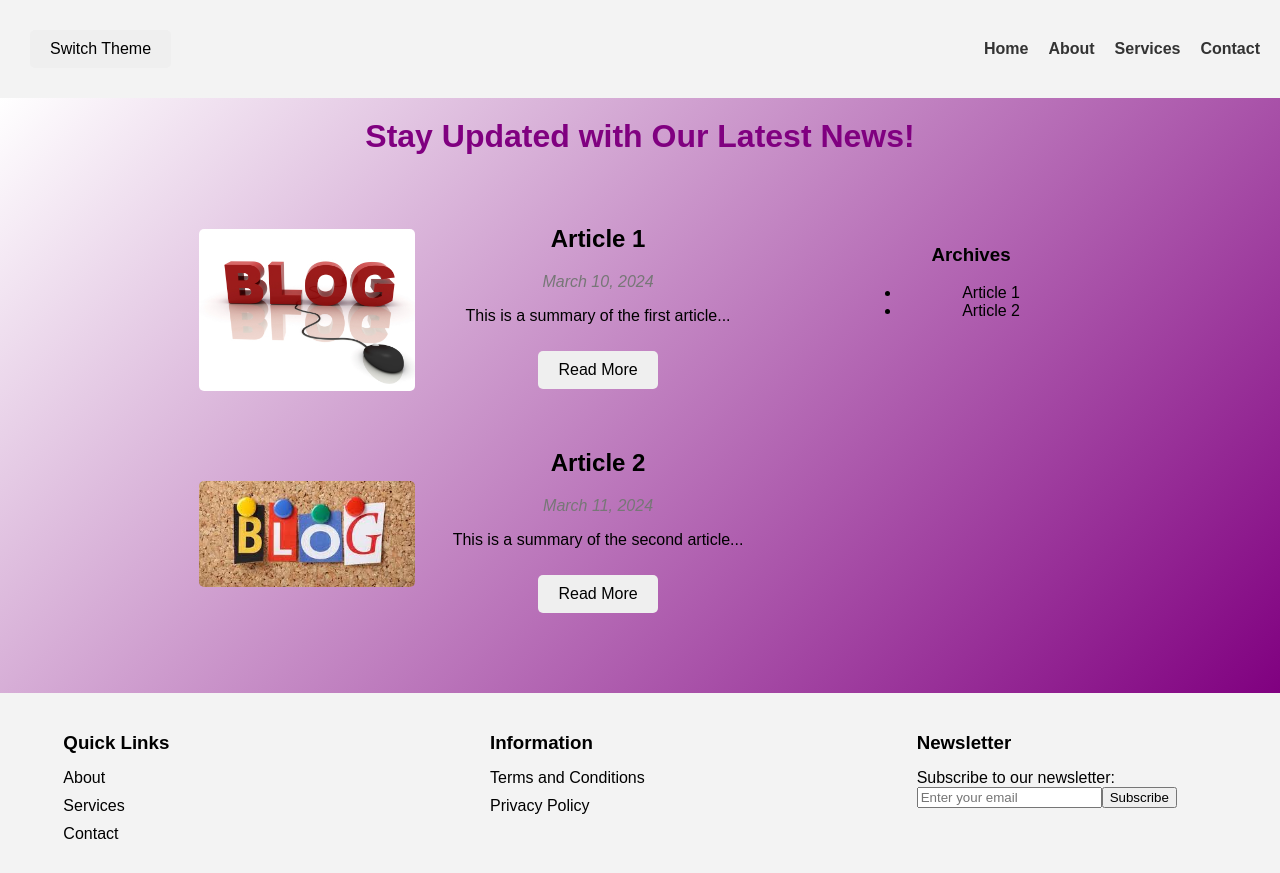
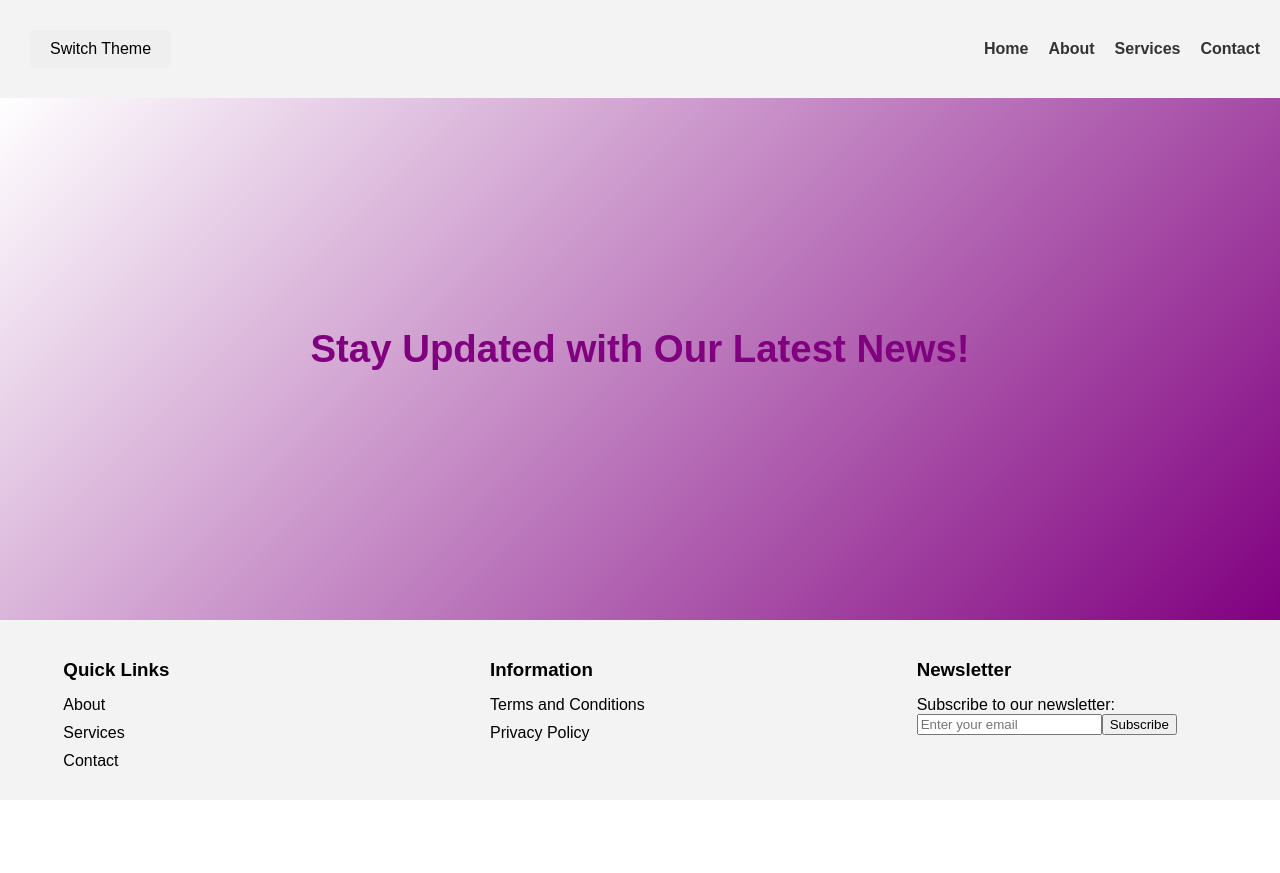
Before and after one commit to mariamkhutuashvili/tbc-academy-react-project, a React (Create React App) app: page / in a window 1280 px wide. After the commit the page ends 800 px from the top, so only its background shows below. Built offline with nearby package versions, Linux system fonts and the light colour scheme; the HTML template or start-up script is replaced by a standard one.

Commit message:
Remove blog section and implement full-height layout with scrollable main content

```diff
--- a/src/App.css
+++ b/src/App.css
@@ -1,6 +1,9 @@
 .container {
   margin: 0 auto;
   padding: 0px;
+  display: flex;
+  flex-direction: column;
+  height: 100%;
 }
 
 .header {
@@ -14,6 +17,7 @@
 .nav {
   display: flex;
   justify-content: flex-end;
+  flex-wrap: wrap;
 }
 
 .nav-link {
@@ -23,9 +27,10 @@
 }
 
 .main-content {
+  flex-grow: 1;
+  overflow-y: auto;
   padding: 20px;
   text-align: center;
-  height: auto;
   display: flex;
   justify-content: center;
   align-items: center;
@@ -36,6 +41,7 @@
 .main-content h1 {
   margin: 0 0 20px 0;
   color: purple;
+  font-size: 3vw;
 }
 
 .dark-theme {
@@ -46,50 +52,6 @@
 
 .dark-theme h1 {
   color: white;
-}
-
-.blog-container {
-  display: flex;
-  justify-content: space-between;
-}
-
-.blog-articles {
-  flex: 3;
-}
-
-.blog-archives {
-  flex: 1;
-  margin: 50px;
-}
-
-.article-container {
-  display: flex;
-  margin: 50px;
-  align-items: center;
-}
-
-.article-image-container {
-  flex: 2;
-  margin-right: 20px;
-}
-
-.article-image {
-  width: 100%;
-  height: auto;
-  border-radius: 5px;
-}
-
-.article-details {
-  flex: 3;
-}
-
-.article-title {
-  margin-top: 0;
-}
-
-.article-date {
-  font-style: italic;
-  color: #777;
 }
 
 .footer {
--- a/src/components/MainContent.jsx
+++ b/src/components/MainContent.jsx
@@ -1,10 +1,10 @@
-import Blog from "./Blog";
+// import Blog from "./blog/Blog";
 
 function MainContent() {
   return (
     <main className="main-content">
       <h1>Stay Updated with Our Latest News!</h1>
-      <Blog />
+      {/* <Blog /> */}
     </main>
   );
 }
--- /dev/null
+++ b/src/components/blog/Blog.css
@@ -0,0 +1,43 @@
+.blog-container {
+  display: flex;
+  justify-content: space-between;
+}
+
+.blog-articles {
+  flex: 3;
+}
+
+.blog-archives {
+  flex: 1;
+  margin: 50px;
+}
+
+.article-container {
+  display: flex;
+  margin: 50px;
+  align-items: center;
+}
+
+.article-image-container {
+  flex: 2;
+  margin-right: 20px;
+}
+
+.article-image {
+  width: 100%;
+  height: auto;
+  border-radius: 5px;
+}
+
+.article-details {
+  flex: 3;
+}
+
+.article-title {
+  margin-top: 0;
+}
+
+.article-date {
+  font-style: italic;
+  color: #777;
+}
--- a/src/components/Blog.jsx
+++ b/src/components/blog/Blog.jsx
@@ -1,17 +1,18 @@
 import Article from "./Article";
+import "./Blog.css";
 
 function Blog() {
   const articles = [
     {
       title: "Article 1",
       date: "March 10, 2024",
-      photo: require("../assets/blog-1.jpg"),
+      photo: require("../../assets/blog-1.jpg"),
       summary: "This is a summary of the first article...",
     },
     {
       title: "Article 2",
       date: "March 11, 2024",
-      photo: require("../assets/blog-2.jpg"),
+      photo: require("../../assets/blog-2.jpg"),
       summary: "This is a summary of the second article...",
     },
   ];
--- a/src/index.css
+++ b/src/index.css
@@ -1,3 +1,10 @@
+html,
+body,
+#root,
+.App {
+  height: 100%;
+}
+
 body {
   font-family: "Arial", sans-serif;
   margin: 0;
```
Also changed, not shown: src/components/blog/Article.jsx (renamed from src/components/Article.jsx).
